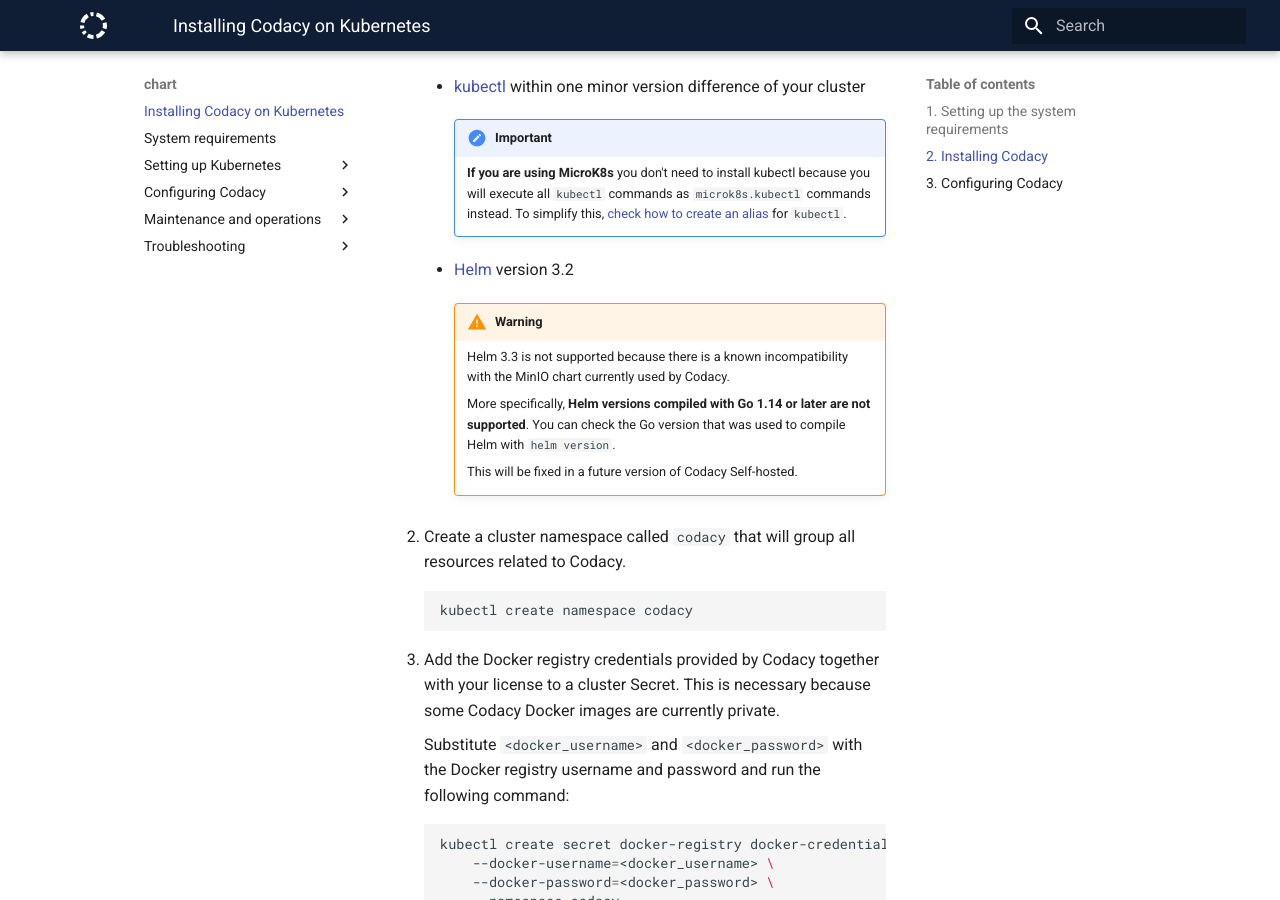
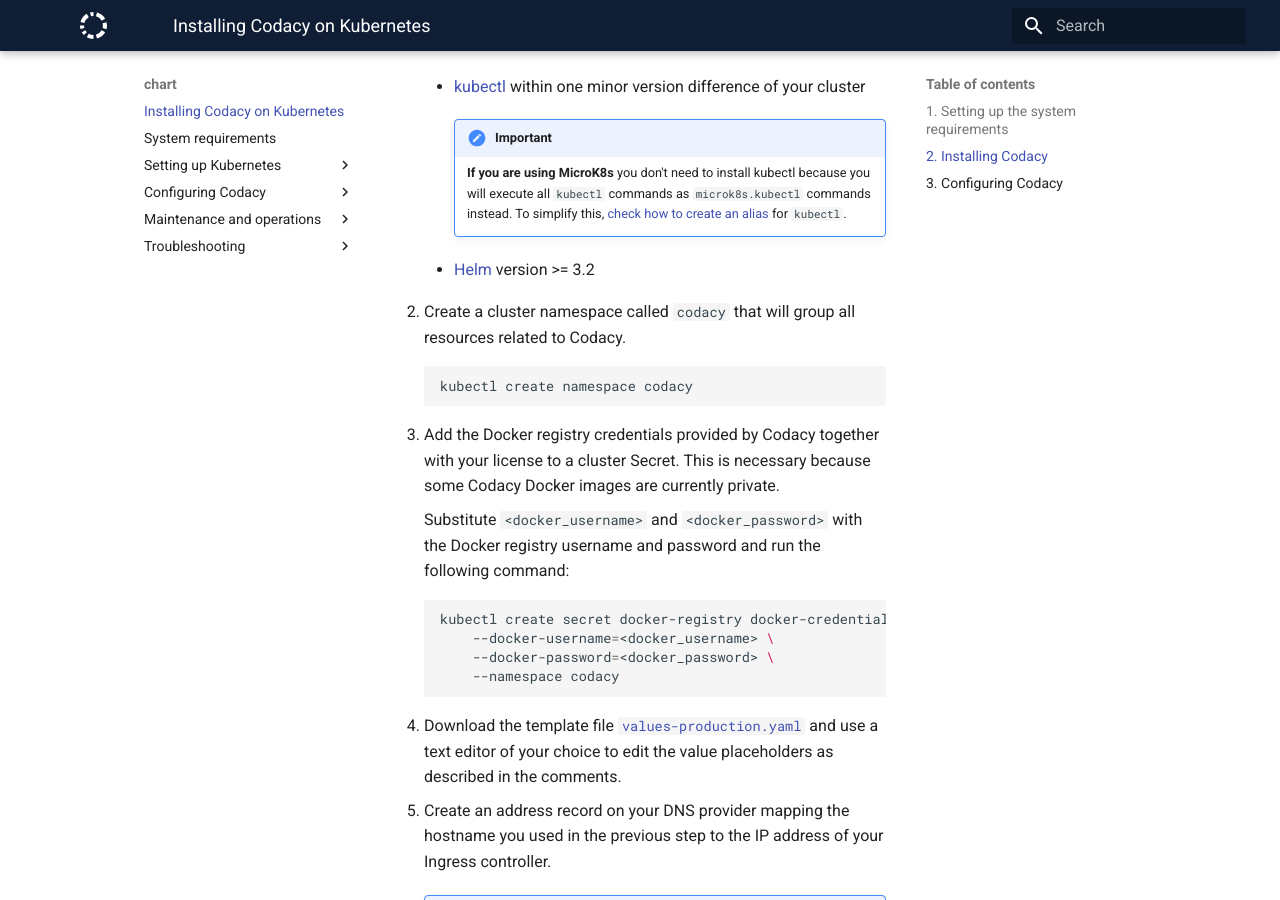
Before and after one commit to codacy/chart, an MkDocs documentation site: the page built from docs/index.md, in a window 1280 px wide and 900 px high, scrolled down 1198 px. Built offline with MkDocs 1.6.1 and Material for MkDocs 9.7.7, drawn with Linux system fonts in a browser that asks for light colours.

Commit message:
Update supported Helm version
Drop incompatibility warning and support Helm versions >= 3.2.

```diff
--- a/docs/index.md
+++ b/docs/index.md
@@ -42,14 +42,7 @@
         !!! important
             **If you are using MicroK8s** you don't need to install kubectl because you will execute all `kubectl` commands as `microk8s.kubectl` commands instead. To simplify this, [check how to create an alias](infrastructure/microk8s-quickstart.md#notes-on-installing-codacy) for `kubectl`.
 
-    -   [Helm](https://helm.sh/docs/intro/install/) version 3.2
-
-        !!! warning
-            Helm 3.3 is not supported because there is a known incompatibility with the MinIO chart currently used by Codacy.
-
-            More specifically, **Helm versions compiled with Go 1.14 or later are not supported**. You can check the Go version that was used to compile Helm with `helm version`.
-
-            This will be fixed in a future version of Codacy Self-hosted.
+    -   [Helm](https://helm.sh/docs/intro/install/) version >= 3.2
 
 2.  Create a cluster namespace called `codacy` that will group all resources related to Codacy.
 
```
